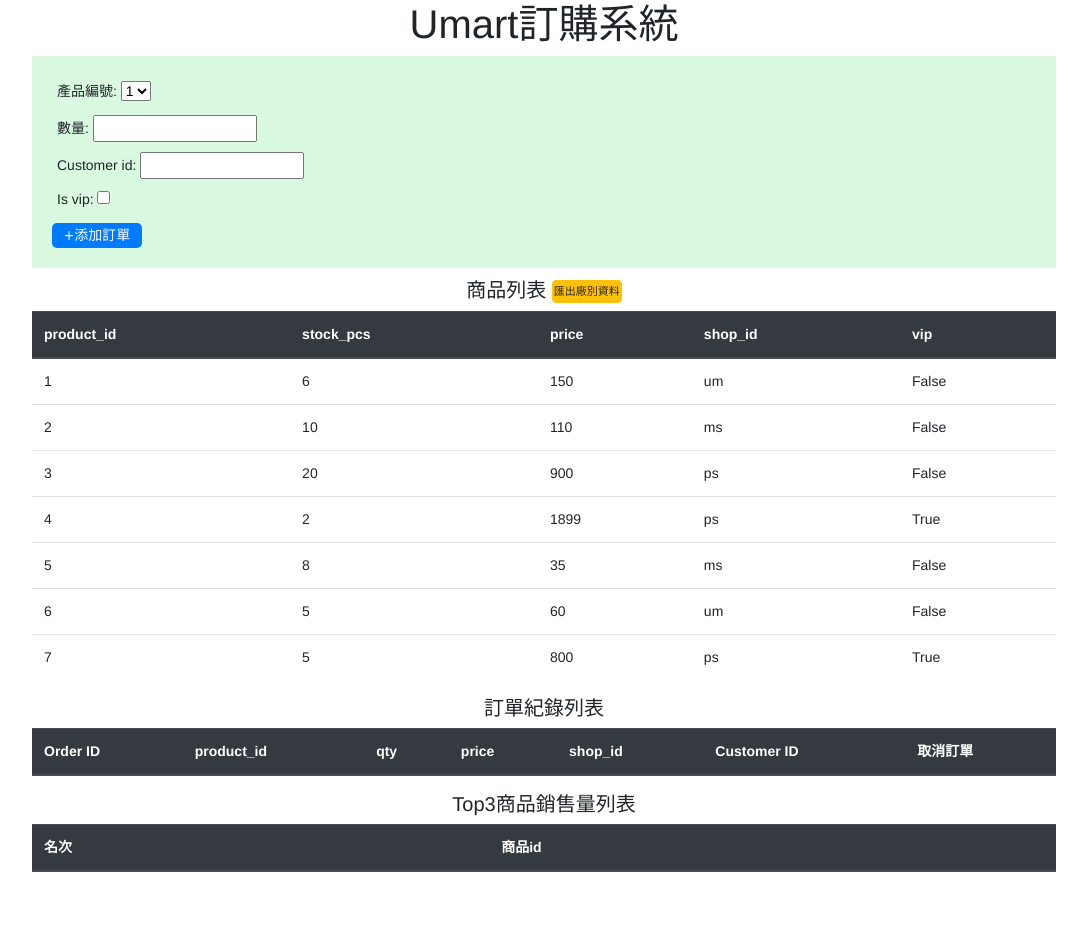
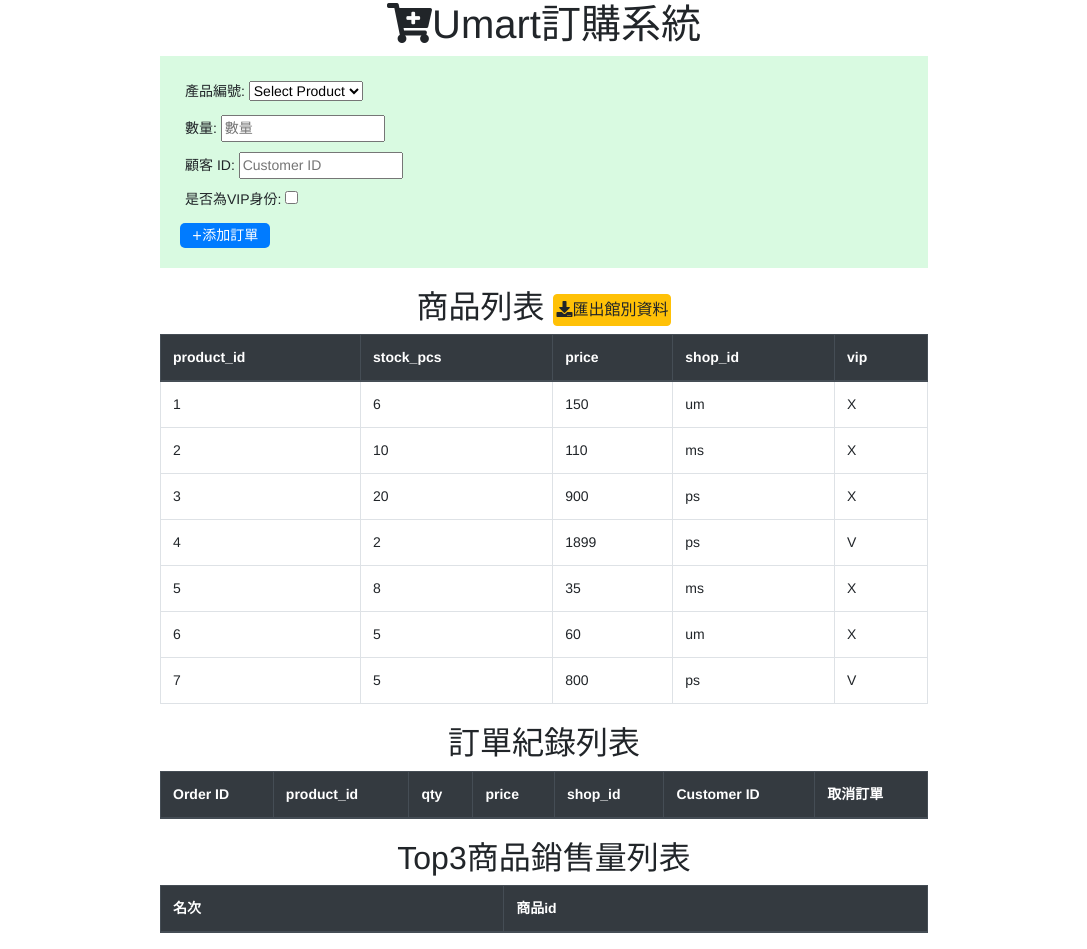
Before and after one commit to nicehorse06/django-shop-order-demo, a Django app: page / in a window 1280 px wide. Shown: the whole page, without its empty margins (96-1183 px from the left). Before the commit the page ends 872 px from the top, so only its background shows below. Run offline with Django 3.2, Linux system fonts and the light colour scheme; data comes from the database, SQL or seed files in the repository; data that the repository does not hold is empty; some libraries are stand-ins or nearby versions.

Commit message:
更改樣式並新增fontcdnjs on GitHub

```diff
--- a/shop_web/order_page/forms.py
+++ b/shop_web/order_page/forms.py
@@ -2,15 +2,21 @@ from django import forms
 
 
 class OrderPostForm(forms.Form):
-    product_id = forms.ChoiceField(initial='Select Product',
-                                   label=u'產品編號')
-    quantity = forms.IntegerField(label='數量')
-    customer_id = forms.IntegerField()
-    is_vip = forms.BooleanField(required=False)
+    product_id = forms.ChoiceField(label=u'產品編號')
+    quantity = forms.IntegerField(
+        label='數量', widget=forms.NumberInput(attrs={'placeholder': '數量'}))
+    customer_id = forms.IntegerField(
+        label='顧客 ID',
+        widget=forms.NumberInput(attrs={'placeholder': 'Customer ID'}))
+    is_vip = forms.BooleanField(required=False, label='是否為VIP身份')
+
     def __init__(self, *args, **kwargs):
         super(OrderPostForm, self).__init__(*args, **kwargs)
 
         this_field = self.fields.get('product_id')
         if this_field:
             from .models import Product
-            this_field.choices = Product.objects.values_list('product_id', 'product_id')
+            choices_value = [('', 'Select Product')]
+            choices_value.extend(Product.objects.values_list(
+                'product_id', 'product_id'))
+            this_field.choices = choices_value
--- a/shop_web/order_page/static/css/main.css
+++ b/shop_web/order_page/static/css/main.css
@@ -1,7 +1,7 @@
 /* 頁面整體 */
 body {
     margin: auto;
-    max-width: 80%;
+    max-width: 60%;
     font-size: 14px;
     font-family: Helvetica, Arial, sans-serif;
 }
@@ -10,9 +10,9 @@ h1 {
     text-align: center;
 }
 
-h5 {
+h2 {
     text-align: center;
-    margin-top: 10px;
+    margin-top: 20px;
 }
 
 input[type=submit] {
@@ -45,6 +45,6 @@ form.order p{
 }
 
 a.btn {
-    padding: 2px 1px;
-    font-size: 11px;
+    padding: 3px 2px;
+    font-size: 16px;
 }
--- a/shop_web/order_page/templates/base.html
+++ b/shop_web/order_page/templates/base.html
@@ -7,8 +7,9 @@
     <title>{% block title %}{% endblock %}</title>
     <link rel="stylesheet" href="https://stackpath.bootstrapcdn.com/bootstrap/4.3.1/css/bootstrap.min.css"
         integrity="sha384-ggOyR0iXCbMQv3Xipma34MD+dH/1fQ784/j6cY/iJTQUOhcWr7x9JvoRxT2MZw1T" crossorigin="anonymous">
-    <link rel="stylesheet" href="{% static "css/main.css" %}">
-    <link type="image/x-icon" href="{% static "favicon.ico" %}" rel="icon" />
+    <link rel="stylesheet" href="https://cdnjs.cloudflare.com/ajax/libs/font-awesome/5.11.2/css/all.min.css">
+    <link rel="stylesheet" href="{% static 'css/main.css' %}">
+    <link type="image/x-icon" href="{% static 'favicon.ico' %}" rel="icon" />
 
 </head>
 
--- a/shop_web/order_page/templates/order.html
+++ b/shop_web/order_page/templates/order.html
@@ -3,7 +3,7 @@
 {% block title %} {{system_name}} {% endblock %}
 
 {% block content %}
-<h1>{{system_name}}訂購系統</h1>
+<h1><i class="fas fa-cart-plus"></i>{{system_name}}訂購系統</h1>
 {% if error_message %}
 <div class="alert alert-danger" role="alert">
     {{ error_message }}
@@ -23,12 +23,12 @@
     <input class='add' type="submit" value="+添加訂單">
 </form>
 
-<h5>商品列表
+<h2>商品列表
     <a href="{% url 'order_page:csv_export'%}" class="btn btn-warning">
-        <span>匯出廠別資料</span>
+        <span><i class="fas fa-download"></i>匯出館別資料</span>
     </a>
-</h5>
-<table class="table">
+</h2>
+<table class="table table-bordered">
     <thead class="thead-dark">
         <tr>
             <th>product_id</th>
@@ -45,13 +45,13 @@
             <td>{{ this_product.stock_pcs }}</td>
             <td>{{ this_product.price }}</td>
             <td>{{ this_product.shop_id }}</td>
-            <td>{{ this_product.vip }}</td>
+            <td>{% if this_product.vip %}V{% else %}X{% endif %}</td>
         </tr>
         {% endfor %}
     </tbody>
 </table>
-<h5>訂單紀錄列表</h5>
-<table class="table">
+<h2>訂單紀錄列表</h2>
+<table class="table table-bordered">
     <thead class="thead-dark">
         <tr>
             <th>Order ID</th>
@@ -84,8 +84,8 @@
         {% endfor %}
     </tbody>
 </table>
-<h5>Top3商品銷售量列表</h5>
-<table class="table">
+<h2>Top3商品銷售量列表</h2>
+<table class="table table-bordered">
     <thead class="thead-dark">
         <tr>
             <th>名次</th>
```
